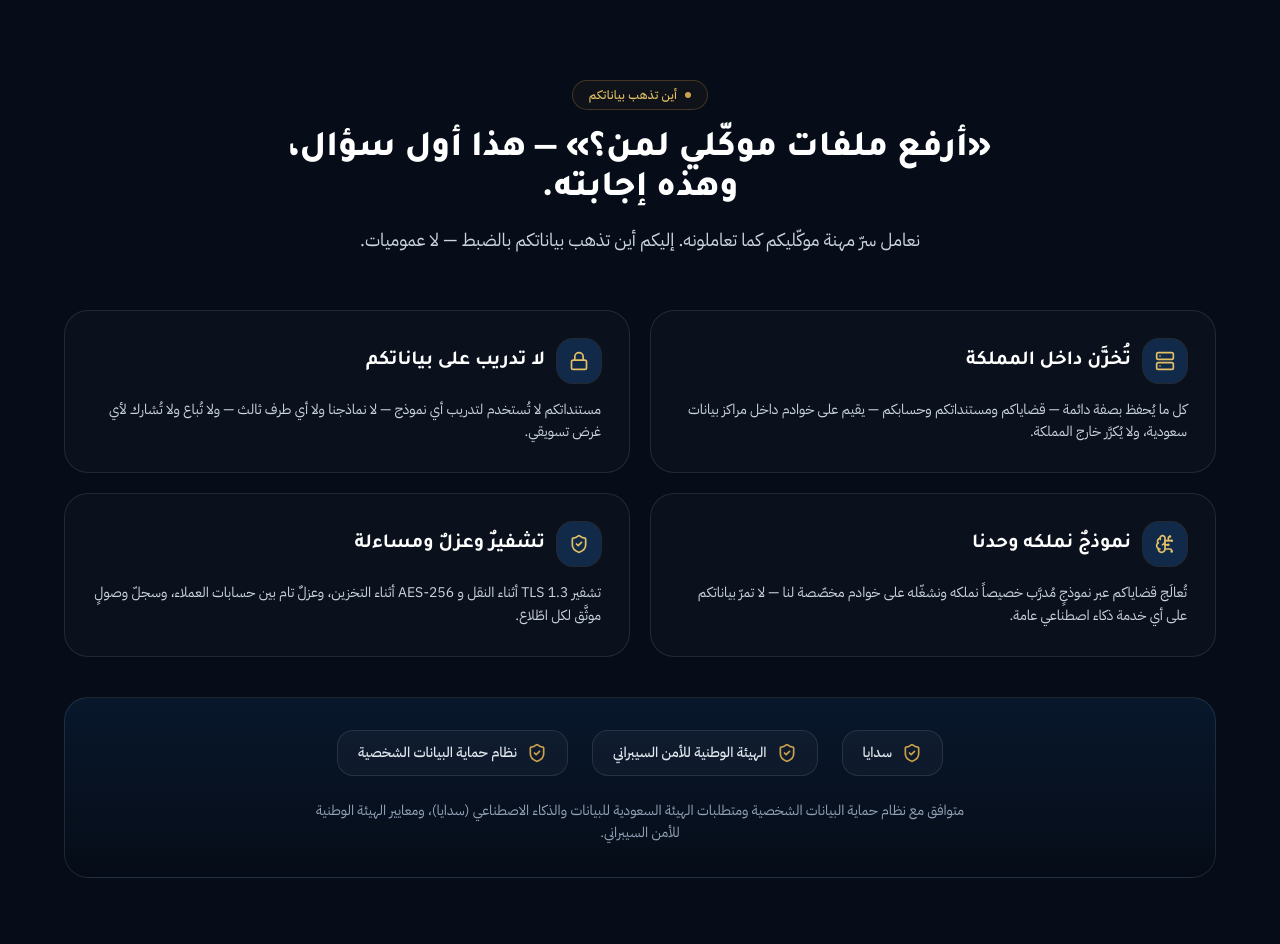
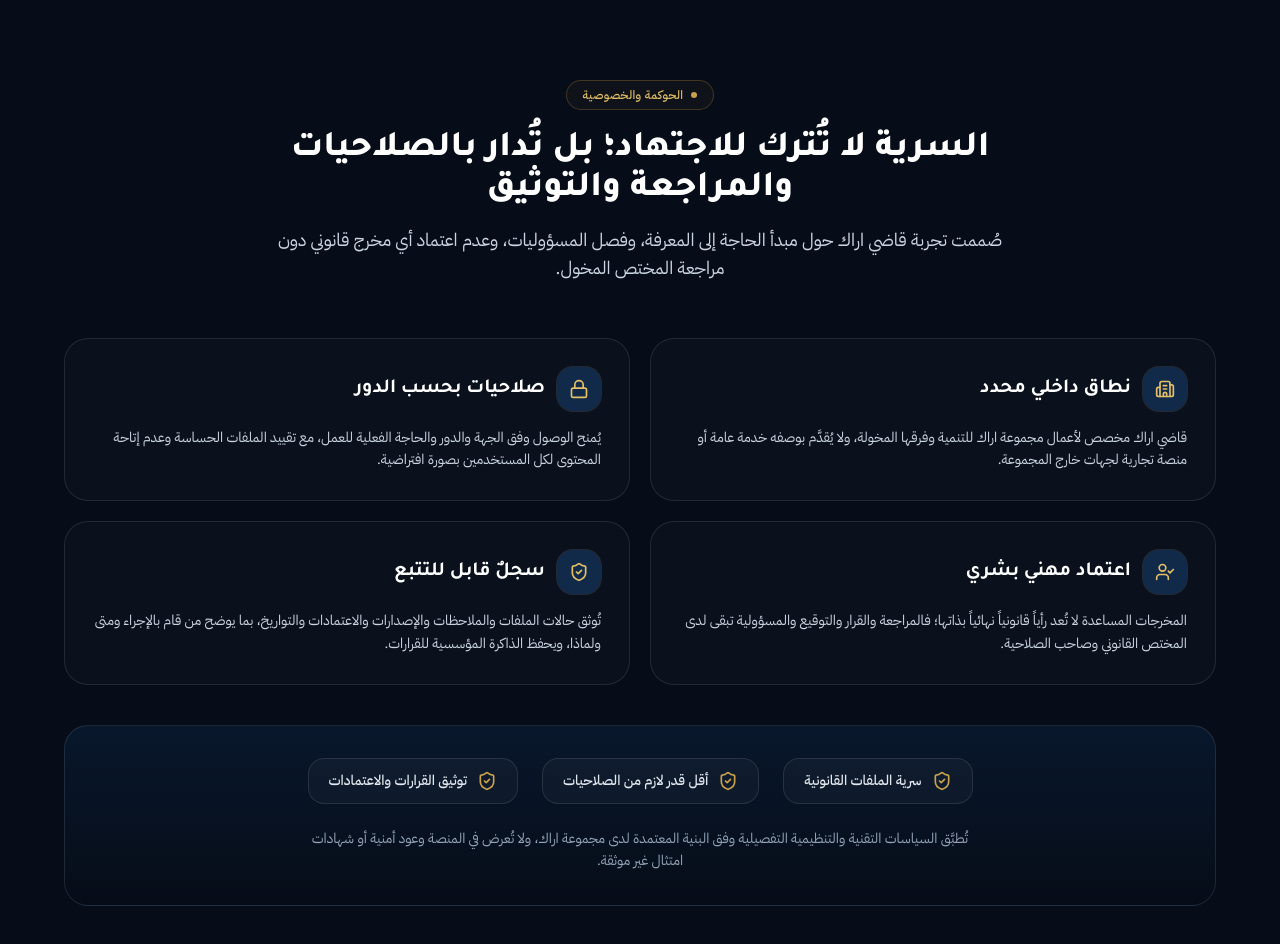
Before and after one commit to musu-deep/qadiaraak, a React (Vite) app: page / in a window 1280 px wide. Shown: the part 4080-5024 px from the top of the page. Built offline with nearby package versions, Linux system fonts and the light colour scheme.

Commit message:
Replace unsupported security claims with Araak governance controls

```diff
--- a/src/components/Security.tsx
+++ b/src/components/Security.tsx
@@ -1,39 +1,40 @@
 import type { FC } from 'react'
 import { Section, Eyebrow } from './primitives'
-import { Server, Lock, BrainCircuit, ShieldCheck } from 'lucide-react'
+import { Building2, Lock, UserCheck, ShieldCheck } from 'lucide-react'
 
 const POINTS = [
   {
-    icon: Server,
-    title: 'تُخزَّن داخل المملكة',
-    desc: 'كل ما يُحفظ بصفة دائمة — قضاياكم ومستنداتكم وحسابكم — يقيم على خوادم داخل مراكز بيانات سعودية، ولا يُكرَّر خارج المملكة.',
+    icon: Building2,
+    title: 'نطاق داخلي محدد',
+    desc: 'قاضي اراك مخصص لأعمال مجموعة اراك للتنمية وفرقها المخولة، ولا يُقدَّم بوصفه خدمة عامة أو منصة تجارية لجهات خارج المجموعة.',
   },
   {
     icon: Lock,
-    title: 'لا تدريب على بياناتكم',
-    desc: 'مستنداتكم لا تُستخدم لتدريب أي نموذج — لا نماذجنا ولا أي طرف ثالث — ولا تُباع ولا تُشارك لأي غرض تسويقي.',
+    title: 'صلاحيات بحسب الدور',
+    desc: 'يُمنح الوصول وفق الجهة والدور والحاجة الفعلية للعمل، مع تقييد الملفات الحساسة وعدم إتاحة المحتوى لكل المستخدمين بصورة افتراضية.',
   },
   {
-    icon: BrainCircuit,
-    title: 'نموذجٌ نملكه وحدنا',
-    desc: 'تُعالَج قضاياكم عبر نموذجٍ مُدرَّب خصيصاً نملكه ونشغّله على خوادم مخصّصة لنا — لا تمرّ بياناتكم على أي خدمة ذكاء اصطناعي عامة.',
+    icon: UserCheck,
+    title: 'اعتماد مهني بشري',
+    desc: 'المخرجات المساعدة لا تُعد رأياً قانونياً نهائياً بذاتها؛ فالمراجعة والقرار والتوقيع والمسؤولية تبقى لدى المختص القانوني وصاحب الصلاحية.',
   },
   {
     icon: ShieldCheck,
-    title: 'تشفيرٌ وعزلٌ ومساءلة',
-    desc: 'تشفير TLS 1.3 أثناء النقل و AES-256 أثناء التخزين، وعزلٌ تام بين حسابات العملاء، وسجلّ وصولٍ موثَّق لكل اطّلاع.',
+    title: 'سجلٌ قابل للتتبع',
+    desc: 'تُوثق حالات الملفات والملاحظات والإصدارات والاعتمادات والتواريخ، بما يوضح من قام بالإجراء ومتى ولماذا، ويحفظ الذاكرة المؤسسية للقرارات.',
   },
 ]
 
 export const Security: FC = () => (
   <Section id="security" className="py-20 sm:py-28">
     <div className="reveal mx-auto max-w-3xl text-center">
-      <Eyebrow>أين تذهب بياناتكم</Eyebrow>
+      <Eyebrow>الحوكمة والخصوصية</Eyebrow>
       <h2 className="mt-5 font-display text-3xl font-extrabold leading-snug text-white sm:text-4xl">
-        «أرفع ملفات موكّلي لمن؟» — هذا أول سؤال، وهذه إجابته.
+        السرية لا تُترك للاجتهاد؛ بل تُدار بالصلاحيات والمراجعة والتوثيق
       </h2>
       <p className="mt-4 text-base leading-relaxed text-slate-300 sm:text-lg">
-        نعامل سرّ مهنة موكّليكم كما تعاملونه. إليكم أين تذهب بياناتكم بالضبط — لا عموميات.
+        صُممت تجربة قاضي اراك حول مبدأ الحاجة إلى المعرفة، وفصل المسؤوليات، وعدم اعتماد
+        أي مخرج قانوني دون مراجعة المختص المخول.
       </p>
     </div>
 
@@ -54,11 +55,9 @@
       ))}
     </div>
 
-    {/* Compliance badges */}
     <div className="reveal mt-10 overflow-hidden rounded-3xl border border-white/10 bg-gradient-to-b from-navy-900/60 to-navy-950/40 p-8 text-center">
       <div className="flex flex-wrap items-center justify-center gap-6">
-        {['سدايا', 'الهيئة الوطنية للأمن السيبراني', 'نظام حماية البيانات الشخصية'].map(
-          (b) => (
+        {['سرية الملفات القانونية', 'أقل قدر لازم من الصلاحيات', 'توثيق القرارات والاعتمادات'].map((b) => (
           <div
             key={b}
             className="flex items-center gap-2.5 rounded-2xl border border-white/10 bg-white/[0.03] px-5 py-3"
@@ -66,12 +65,11 @@
             <ShieldCheck className="h-5 w-5 text-gold-400" />
             <span className="text-sm font-medium text-slate-200">{b}</span>
           </div>
-          ),
-        )}
+        ))}
       </div>
-      <p className="mt-6 max-w-2xl mx-auto text-sm leading-relaxed text-slate-400">
-        متوافق مع نظام حماية البيانات الشخصية ومتطلبات الهيئة السعودية للبيانات والذكاء
-        الاصطناعي (سدايا)، ومعايير الهيئة الوطنية للأمن السيبراني.
+      <p className="mx-auto mt-6 max-w-2xl text-sm leading-relaxed text-slate-400">
+        تُطبَّق السياسات التقنية والتنظيمية التفصيلية وفق البنية المعتمدة لدى مجموعة اراك،
+        ولا تُعرض في المنصة وعود أمنية أو شهادات امتثال غير موثقة.
       </p>
     </div>
   </Section>
```
Lines whose indentation alone changed are shown as unchanged.
